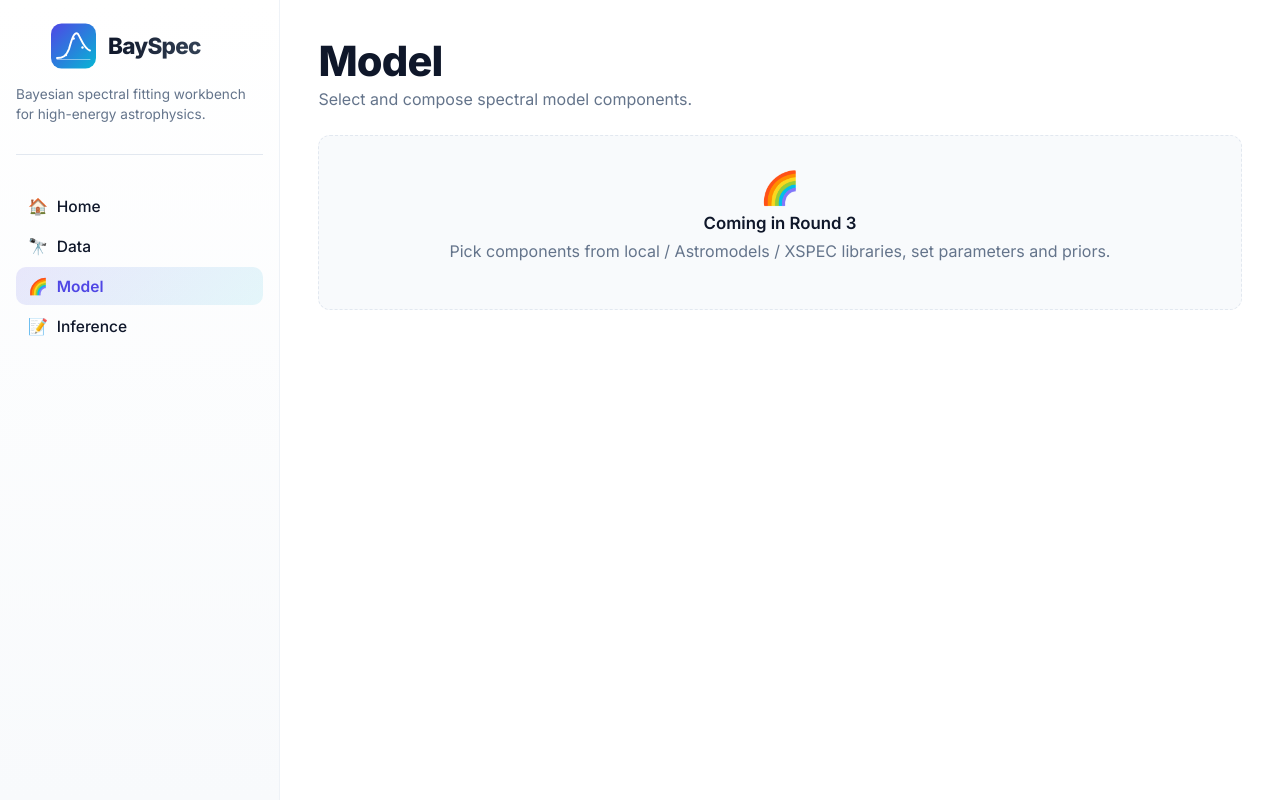
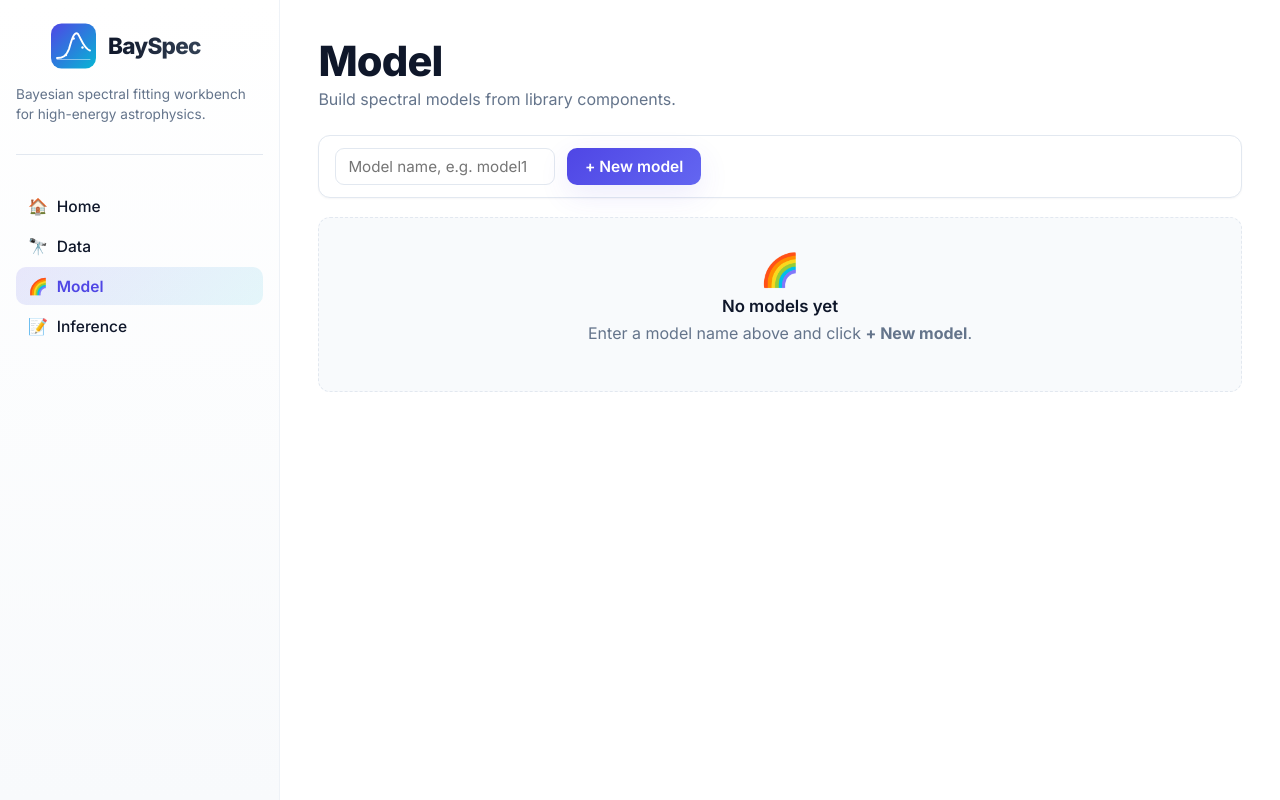
Before and after one commit to jyangch/bayspec_app, a FastAPI app: page /model in a window 1280 px wide. Run offline with FastAPI, Linux system fonts and the light colour scheme; some libraries are stand-ins or nearby versions.

Commit message:
Round 3: Model page — build, parameterise, compose, preview
- /model page: "New model" creation bar + model card list
- POST /model/models: create named model slot
- DELETE /model/models/{mkey}: remove model
- POST /model/models/{mkey}/components: add component from local library
- DELETE /model/models/{mkey}/components/{ckey}: remove component
- POST /model/models/{mkey}/components/{ckey}/update: update cfg values
  (bool→select, float→number) and par values+priors in one form
- POST /model/models/{mkey}/compose: eval expression in component namespace,
  store CompositeModel; expression errors surfaced inline
- GET /model/models/{mkey}/plot: Plotly vFv spectrum (E²N(E)) fragment
- partials/model_list.html: loop over models, include model_card.html
- partials/model_card.html: add-component bar, component <details> blocks
  with cfg/par editable tables, compose row, plot target
- HTMX targeting: list ops → #model-list outerHTML swap;
  card ops → #model-card-{mkey} outerHTML swap
- Model CSS: create-bar, comp-block, param-table, prior-input, compose-row
- Expose local_model_names + zip to all Jinja2 templates

```diff
--- a/main.py
+++ b/main.py
@@ -12,6 +12,9 @@ app = FastAPI(title="BaySpec")
 app.mount("/static", StaticFiles(directory="static"), name="static")
 templates = Jinja2Templates(directory="templates")
 templates.env.globals["zip"] = zip
+
+from bayspec.model.local import local_models as _local_models
+templates.env.globals["local_model_names"] = list(_local_models.keys())
 
 SESSION_COOKIE = "bsp_session"
 UPLOAD_DIR = Path("uploads")
@@ -245,3 +248,201 @@ async def unit_plot(key: str, request: Request):
         return HTMLResponse(div)
     except Exception as exc:
         return HTMLResponse(f"<p class='alert alert-danger'>Plot error: {exc}</p>")
+
+
+# ── Model helpers ──────────────────────────────────────────────────────────────
+
+def _parse_prior_str(s: str):
+    """Return (prior_obj, frozen). frozen=True if s=='frozen'."""
+    from bayspec.util.prior import all_priors
+    s = s.strip()
+    if s == "frozen":
+        return None, True
+    m = re.match(r"^(\w+)\((.+)\)$", s)
+    if not m:
+        raise ValueError(f"Cannot parse prior: {s!r}")
+    name, args_str = m.group(1), m.group(2)
+    if name not in all_priors:
+        raise ValueError(f"Unknown prior kind: {name!r}")
+    args = [float(x.strip()) for x in args_str.split(",")]
+    return all_priors[name](*args), False
+
+
+def _model_plot_div(model) -> str:
+    import numpy as np
+    import plotly.graph_objects as go
+    import plotly.offline as pyo
+
+    E = np.logspace(1, 3, 150)
+    try:
+        NE = model.func(E)
+        vFv = E ** 2 * NE
+    except Exception as exc:
+        return f"<p class='alert alert-danger'>Evaluation error: {exc}</p>"
+
+    fig = go.Figure()
+    fig.add_trace(go.Scatter(
+        x=E, y=vFv, mode="lines",
+        line=dict(color="#4F46E5", width=2),
+        name=str(getattr(model, "expr", "model")),
+    ))
+    fig.update_layout(
+        xaxis=dict(title="Energy (keV)", type="log", showgrid=True, gridcolor="#F1F5F9"),
+        yaxis=dict(title="E² N(E)  (keV photons s⁻¹ cm⁻²)", type="log",
+                   showgrid=True, gridcolor="#F1F5F9"),
+        template="simple_white",
+        margin=dict(l=65, r=20, t=20, b=50),
+        height=280,
+        font=dict(family="Inter, system-ui, sans-serif", size=12, color="#0F172A"),
+        paper_bgcolor="#FFFFFF", plot_bgcolor="#FFFFFF",
+    )
+    return pyo.plot(fig, output_type="div", include_plotlyjs=False)
+
+
+def _render_model_card(mkey: str, request: Request):
+    _, s, _ = _session(request)
+    return templates.TemplateResponse(
+        request=request,
+        name="partials/model_card.html",
+        context={"s": s, "mkey": mkey},
+    )
+
+
+def _render_model_list(request: Request):
+    _, s, _ = _session(request)
+    return templates.TemplateResponse(
+        request=request,
+        name="partials/model_list.html",
+        context={"s": s},
+    )
+
+
+# ── Model API routes ───────────────────────────────────────────────────────────
+
+@app.post("/model/models", response_class=HTMLResponse)
+async def create_model(request: Request, model_key: str = Form(...)):
+    sid, s, is_new = _session(request)
+    key = _safe_key(model_key) or "model"
+    if key not in s["model_component"]:
+        s["model_component"][key] = {}
+        s["model_state"][key] = {"expression": "", "error": None}
+    resp = _render_model_list(request)
+    if is_new:
+        resp.set_cookie(SESSION_COOKIE, sid, httponly=True, samesite="lax")
+    return resp
+
+
+@app.delete("/model/models/{mkey}", response_class=HTMLResponse)
+async def delete_model(mkey: str, request: Request):
+    sid, s, is_new = _session(request)
+    s["model_component"].pop(mkey, None)
+    s["model_state"].pop(mkey, None)
+    s["model"].pop(mkey, None)
+    resp = _render_model_list(request)
+    if is_new:
+        resp.set_cookie(SESSION_COOKIE, sid, httponly=True, samesite="lax")
+    return resp
+
+
+@app.post("/model/models/{mkey}/components", response_class=HTMLResponse)
+async def add_component(
+    mkey: str,
+    request: Request,
+    comp_type: str = Form(...),
+    comp_key: str = Form(""),
+):
+    _, s, _ = _session(request)
+    ckey = _safe_key(comp_key.strip()) if comp_key.strip() else comp_type
+    from bayspec.model.local import local_models as lm
+    if comp_type not in lm:
+        s["model_state"].setdefault(mkey, {})["error"] = f"Unknown model: {comp_type!r}"
+        return _render_model_card(mkey, request)
+    comp = lm[comp_type]()
+    s["model_component"].setdefault(mkey, {})[ckey] = comp
+    s["model_state"].setdefault(mkey, {})["error"] = None
+    return _render_model_card(mkey, request)
+
+
+@app.delete("/model/models/{mkey}/components/{ckey}", response_class=HTMLResponse)
+async def delete_component(mkey: str, ckey: str, request: Request):
+    _, s, _ = _session(request)
+    s["model_component"].get(mkey, {}).pop(ckey, None)
+    s["model"].pop(mkey, None)  # invalidate composed model
+    return _render_model_card(mkey, request)
+
+
+@app.post("/model/models/{mkey}/components/{ckey}/update", response_class=HTMLResponse)
+async def update_component(mkey: str, ckey: str, request: Request):
+    form = await request.form()
+    _, s, _ = _session(request)
+    comp = s["model_component"].get(mkey, {}).get(ckey)
+    if comp is None:
+        return _render_model_card(mkey, request)
+
+    cfg_dict = comp.cfg_info.data_dict
+    for idx, param, orig_val in zip(cfg_dict["cfg#"], cfg_dict["Parameter"], cfg_dict["Value"]):
+        field = f"cfg_{idx}"
+        if field not in form:
+            continue
+        raw = form[field]
+        try:
+            if isinstance(orig_val, bool):
+                new_val = raw == "true"
+            elif isinstance(orig_val, int):
+                new_val = int(float(raw))
+            else:
+                new_val = float(raw)
+            comp.config[param]._val = new_val
+        except (ValueError, TypeError):
+            pass
+
+    par_dict = comp.par_info.data_dict
+    for idx, param, orig_prior in zip(par_dict["par#"], par_dict["Parameter"], par_dict["Prior"]):
+        val_field = f"par_val_{idx}"
+        prior_field = f"par_prior_{idx}"
+        if val_field in form:
+            try:
+                comp.params[param].val = float(form[val_field])
+            except (ValueError, TypeError):
+                pass
+        if prior_field in form:
+            new_prior = form[prior_field].strip()
+            if new_prior and new_prior != orig_prior:
+                try:
+                    prior_obj, frozen = _parse_prior_str(new_prior)
+                    comp.params[param].frozen = frozen
+                    if not frozen:
+                        comp.params[param].prior = prior_obj
+                except (ValueError, KeyError):
+                    pass
+
+    return _render_model_card(mkey, request)
+
+
+@app.post("/model/models/{mkey}/compose", response_class=HTMLResponse)
+async def compose_model(
+    mkey: str,
+    request: Request,
+    expression: str = Form(...),
+):
+    _, s, _ = _session(request)
+    components = s["model_component"].get(mkey, {})
+    s["model_state"].setdefault(mkey, {})["expression"] = expression
+    error = None
+    try:
+        composed = eval(expression, {"__builtins__": {}}, dict(components))  # noqa: S307
+        s["model"][mkey] = composed
+        s["model_state"][mkey]["error"] = None
+    except Exception as exc:
+        error = str(exc)
+        s["model_state"][mkey]["error"] = error
+    return _render_model_card(mkey, request)
+
+
+@app.get("/model/models/{mkey}/plot", response_class=HTMLResponse)
+async def model_plot(mkey: str, request: Request):
+    _, s, _ = _session(request)
+    model = s["model"].get(mkey)
+    if model is None:
+        return HTMLResponse("<p class='alert alert-warning'>Compose the model first.</p>")
+    return HTMLResponse(_model_plot_div(model))
--- a/static/style.css
+++ b/static/style.css
@@ -484,3 +484,115 @@ input:focus, select:focus, textarea:focus {
 
 .unit-plot { margin-top: .6rem; border-radius: 8px; overflow: hidden; }
 .unit-plot-controls { display: flex; gap: .5rem; }
+
+/* ===== Model page ===== */
+.create-bar {
+  padding: .75rem 1rem;
+  margin-bottom: 1.2rem;
+}
+.inline-form {
+  display: flex;
+  align-items: center;
+  gap: .75rem;
+  flex-wrap: wrap;
+}
+.inline-form input[type="text"] { flex: 1 1 0; min-width: 0; }
+
+#model-list { display: flex; flex-direction: column; gap: 1rem; }
+
+.model-card { padding: 1.1rem 1.2rem; display: flex; flex-direction: column; gap: .85rem; }
+.model-card-header { display: flex; align-items: center; justify-content: space-between; gap: .75rem; }
+.model-card-title  { display: flex; align-items: center; gap: .5rem; flex-wrap: wrap; }
+
+.model-expr-badge {
+  font-family: 'JetBrains Mono', monospace;
+  font-size: .82rem;
+  color: var(--text-muted);
+  background: var(--surface);
+  border: 1px solid var(--border-soft);
+  border-radius: 6px;
+  padding: .15rem .5rem;
+}
+
+.add-comp-form {
+  display: flex;
+  align-items: center;
+  gap: .6rem;
+  flex-wrap: wrap;
+  padding: .6rem .75rem;
+  background: var(--surface);
+  border-radius: 10px;
+  border: 1px solid var(--border-soft);
+}
+.comp-type-select { width: auto; flex-shrink: 0; }
+
+/* Component block */
+.comp-block {
+  border: 1px solid var(--border);
+  border-radius: 10px;
+  overflow: hidden;
+}
+.comp-summary {
+  display: flex;
+  align-items: center;
+  gap: .5rem;
+  padding: .6rem .85rem;
+  background: var(--surface);
+  cursor: pointer;
+  list-style: none;
+  user-select: none;
+}
+.comp-summary::-webkit-details-marker { display: none; }
+.comp-summary::before { content: '▸'; color: var(--text-muted); transition: transform .2s; }
+details[open] .comp-summary::before { transform: rotate(90deg); }
+.comp-type-label {
+  font-family: 'JetBrains Mono', monospace;
+  font-size: .8rem;
+  color: var(--text-muted);
+}
+.comp-del-btn { margin-left: auto; flex-shrink: 0; }
+.comp-body { padding: .85rem .9rem; display: flex; flex-direction: column; gap: .6rem; }
+
+/* Parameter tables */
+.param-section { margin-bottom: .5rem; }
+.param-section-label {
+  font-size: .75rem;
+  font-weight: 600;
+  text-transform: uppercase;
+  letter-spacing: .06em;
+  color: var(--text-muted);
+  margin-bottom: .35rem;
+}
+.param-table { width: 100%; border-collapse: collapse; font-size: .88rem; }
+.param-table th {
+  text-align: left;
+  padding: .3rem .6rem;
+  font-size: .75rem;
+  font-weight: 600;
+  text-transform: uppercase;
+  letter-spacing: .05em;
+  color: var(--text-muted);
+  border-bottom: 1px solid var(--border);
+  background: var(--surface);
+}
+.param-table td { padding: .3rem .6rem; border-bottom: 1px solid var(--border-soft); vertical-align: middle; }
+.param-table tr:last-child td { border-bottom: none; }
+.param-name { font-family: 'JetBrains Mono', monospace; font-size: .85rem; color: var(--text-muted); white-space: nowrap; }
+.param-input { width: 100%; padding: .3rem .5rem; font-size: .88rem; border-radius: 7px; border: 1px solid var(--border); }
+.param-input:focus { border-color: var(--primary); box-shadow: 0 0 0 2px rgba(79,70,229,.10); outline: none; }
+.prior-input { font-family: 'JetBrains Mono', monospace; font-size: .82rem; min-width: 130px; }
+.param-select { padding: .28rem .5rem; font-size: .88rem; border-radius: 7px; border: 1px solid var(--border); background: var(--bg); }
+.comp-update-row { display: flex; justify-content: flex-end; }
+
+/* Compose row */
+.compose-row {
+  display: flex;
+  align-items: center;
+  gap: .75rem;
+  flex-wrap: wrap;
+  padding-top: .5rem;
+  border-top: 1px solid var(--border-soft);
+}
+.compose-form { display: flex; align-items: center; gap: .55rem; flex: 1 1 0; min-width: 0; flex-wrap: wrap; }
+.compose-label { font-weight: 600; font-size: .88rem; color: var(--text-muted); white-space: nowrap; }
+.compose-expr-input { flex: 1 1 0; min-width: 0; font-family: 'JetBrains Mono', monospace; font-size: .92rem; }
--- a/templates/model.html
+++ b/templates/model.html
@@ -1,12 +1,23 @@
 {% extends "base.html" %}
 {% set active_page = "model" %}
 {% block title %}BaySpec — Model{% endblock %}
+
 {% block content %}
 <h1>Model</h1>
-<p class="page-subtitle">Select and compose spectral model components.</p>
-<div class="empty-state">
-  <div class="empty-icon">🌈</div>
-  <div class="empty-title">Coming in Round 3</div>
-  <p>Pick components from local / Astromodels / XSPEC libraries, set parameters and priors.</p>
+<p class="page-subtitle">Build spectral models from library components.</p>
+
+<!-- Create model bar -->
+<div class="create-bar card">
+  <form class="inline-form"
+        hx-post="/model/models"
+        hx-target="#model-list"
+        hx-swap="outerHTML"
+        onsubmit="this.reset()">
+    <input type="text" name="model_key" placeholder="Model name, e.g. model1" required
+           style="max-width:220px" />
+    <button type="submit" class="btn btn-primary">+ New model</button>
+  </form>
 </div>
+
+{% include "partials/model_list.html" %}
 {% endblock %}
--- /dev/null
+++ b/templates/partials/model_list.html
@@ -0,0 +1,14 @@
+<div id="model-list">
+{% set mc = s.model_component %}
+{% if not mc %}
+  <div class="empty-state">
+    <div class="empty-icon">🌈</div>
+    <div class="empty-title">No models yet</div>
+    <p>Enter a model name above and click <b>+ New model</b>.</p>
+  </div>
+{% else %}
+  {% for mkey in mc.keys() %}
+    {% include "partials/model_card.html" %}
+  {% endfor %}
+{% endif %}
+</div>
```
Also changed, not shown: templates/partials/model_card.html (added, +161 -0 lines).
